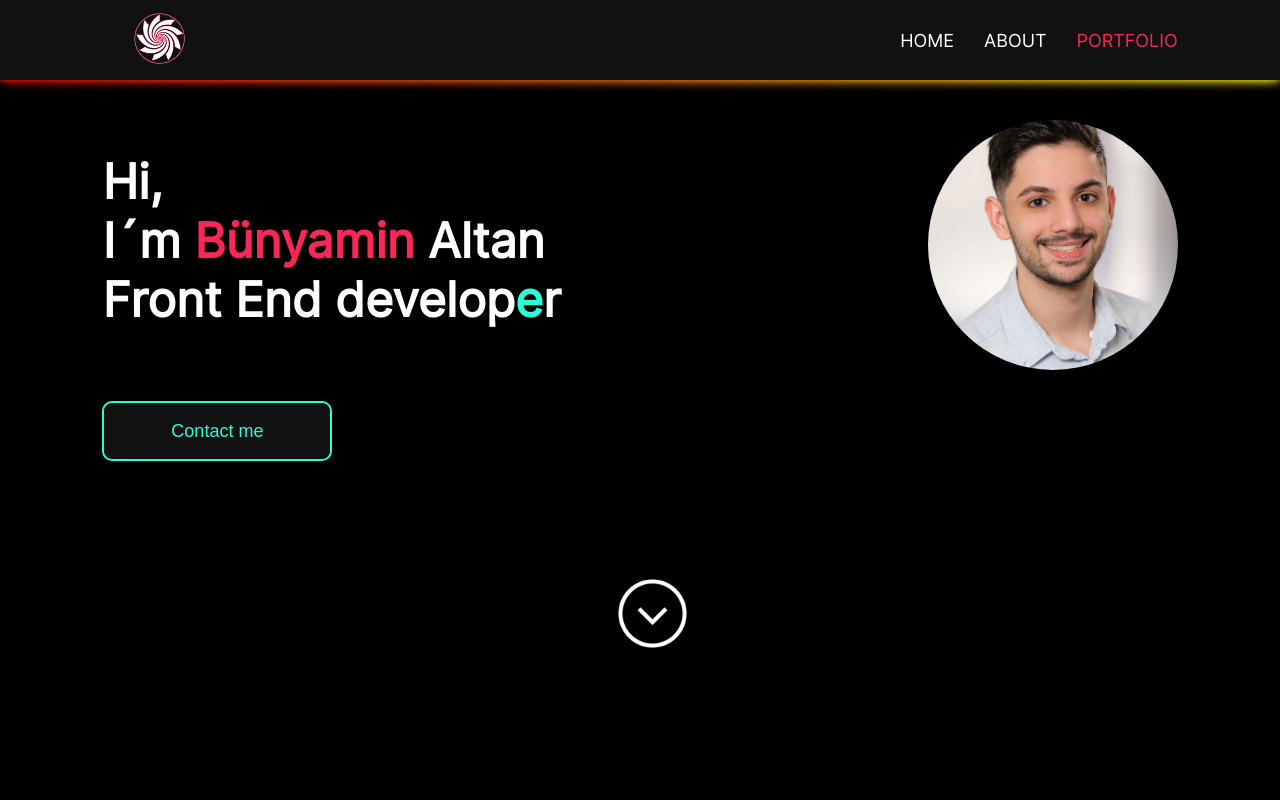
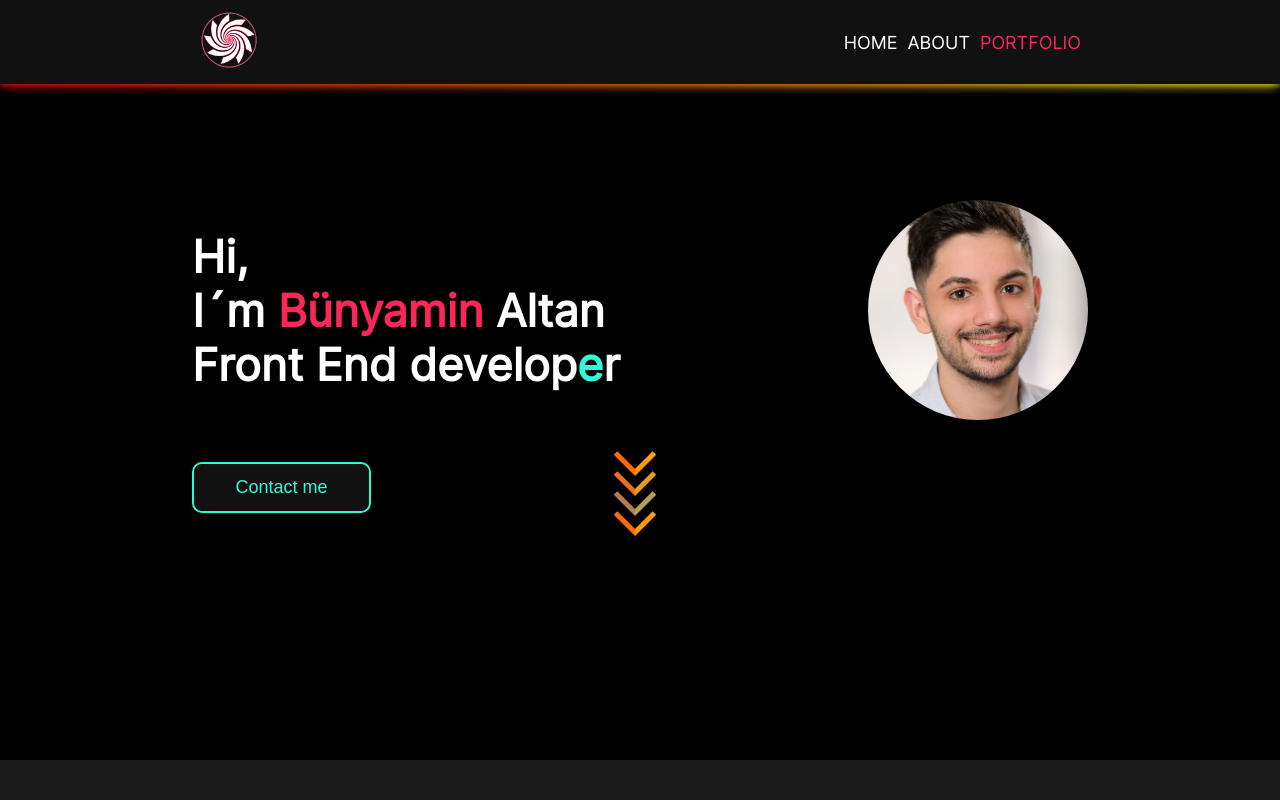
Before and after one commit to atnbn/my-Portfolio, an Angular app: page / in a window 1280 px wide. Shown: the top 800 px of the page. Built offline with nearby package versions, Linux system fonts and the light colour scheme.

Commit message:
better responisv layout

```diff
--- a/src/app/greeting/greeting.component.html
+++ b/src/app/greeting/greeting.component.html
@@ -1,8 +1,8 @@
 <div id="greeting" class="block">
+    <div class="margin">
     <div class="container1" >
 
-        <div class="greeting"  data-aos="fade-up"
-        data-aos-duration="1500" >
+        <div class="greeting">
             <h1 class="title-con">Hi,<br> I´m <span>Bünyamin</span> Altan<br>
                 Front End develop<span class="title-e">e</span>r</h1>
             <div class="button-div"><a href="#contactme">
@@ -13,21 +13,15 @@
 
         </div>
 
-        <div class="picture" data-aos="fade-up"
-        data-aos-duration="1500" >
-            <img src="assets/img/pic.jpg">
-    </div>
-</div>
+        <div class="picture">
+            <img src="assets/img/greeting/portfolio-bild.jpg">
+    </div></div>
     <div class="spacing">
 
-        <div class="down-arrow" data-aos="fade-up"
-        data-aos-duration="1500">
-            <a href="#myskills">
-                <img class="arrow-img" src="assets/img/arrow-down.png">
-            </a>
-        </div>
-    </div>
-
+      <div class="arrow">
+        <span></span><span></span><span></span><span></span>
+      </div>
+    </div></div>
 </div>
 <app-myskills></app-myskills>
 <app-projects></app-projects>
--- a/src/app/greeting/greeting.component.scss
+++ b/src/app/greeting/greeting.component.scss
@@ -1,25 +1,24 @@
 
 .block{
-    height: 100vh;
-    position: relative;
+    margin-top: 30px;
+    height: calc(80vh - 80px);
 }
-
+.margin{
+    margin-left: 15%;
+    margin-right: 15%;
+}
 .spacing{
     display: flex;
     justify-content: center;
     align-items: center;
-    margin-top: 300px;
-    margin-right: 83px;
 
 }
 .container1 {
-    margin-top: 67px;
+    margin-top: 200px;
     display: flex;
     justify-content: space-between;
-    margin-inline-start: 20%;
-    margin-inline-end: 20%;
-    margin-top: 300px;
     overflow: hidden;
+
 
     h1 {
 
@@ -36,15 +35,16 @@
 
     img {
     width: 300px;
-    border-radius: 160px;
     height: 300px;
     object-fit: cover;
+    border-radius: 50%;
     }
 
     button {
+
+   width: 14vw;
+   height: 4vw;
         margin-top: 40px;
-        width: 285px;
-        height: 80px;
         font-size: 18px;
         color: #2dfcd8;
         border: 2px solid #2dfcd8;
@@ -59,30 +59,7 @@
     }
 }
 .title-con{
-    font-size: 64px;
-}
-
-.arrow-img {
-    width: 75px;
-    &:hover {
-        cursor: pointer;
-        opacity: 0.8;
-    }
-}
-.arrow {
-    display: flex;
-    justify-content: center;
-    align-items: center;
-    margin-top: 60px;
-
-    .arrow-img {
-        width: 75px;
-    }
-
-    &:hover {
-        cursor: pointer;
-        opacity: 0.8;
-    }
+    font-size: 3.5vw;
 }
 
 
@@ -90,8 +67,7 @@
 // Here starts the animation
 
 .glow-on-hover {
-    width: 220px;
-    height: 50px;
+
     border: none;
     outline: none;
     color: #fff;
@@ -150,62 +126,65 @@
 }
 
 // Arrow Animation // Arrow Animationv // Arrow Animation // Arrow Animationv// Arrow Animation // Arrow Animation // Arrow Animation
+
+
+
 .arrow {
-    display: flex;
-    justify-content: center;
-    align-items: center;
-    margin-top: 60px;
 
-    .arrow-img {
-        width: 75px;
+    transform: translate(-50%, -50%);
+}
+
+.arrow span {
+    display: block;
+    width: 25px;
+    height: 25px;
+    border-bottom: 5px solid #06A8FF;
+    border-right: 5px solid #06A8FF;
+    transform: rotate(45deg);
+    margin: -10px;
+    animation: scroll1 2s infinite;
+}
+
+.arrow span:nth-child(2) {
+    animation-delay: -.2s;
+}
+
+.arrow span:nth-child(3) {
+    animation-delay: -.4s;
+}
+
+@keyframes scroll1 {
+    0% {
+        opacity: 1;
+        transform: rotate(45deg) translate(-20px, -20px);
+        border-bottom: 5px solid #ff6a06;
+        border-right: 5px solid #ff9b06;
     }
-
-    &:hover {
-        cursor: pointer;
-        opacity: 0.8;
+    50% {
+        opacity: 1;
+        transform: rotate(45deg) translate(-20px, -20px);
+    }
+    100% {
+        opacity: 1;
+        transform: rotate(45deg) translate(-20px, -20px);
     }
 }
 
 
-.down-arrow {
-    bottom: 0;
-    width: 0;
-    height: 30px;
-
-    display: flex;
-}
-
-  .down-arrow:after {
-    content: " ";
-    top: 12px;
-    left: -10px;
-    width: 16px;
-    height: 16px;
-
-    transform: rotateZ(45deg);
-  }
-  @keyframes jumpInfinite {
-    0% {
-      margin-top: 0;
-    }
-    50% {
-      margin-top: 20px;
-    }
-    100% {
-      margin-top: 0;
-    }
-  }
-
-
-
-  .down-arrow {
-    // rest of the styles from above
-    animation: jumpInfinite 1.5s infinite;
-  }
 
 
 
 // Here ends the animation
+
+
+@media (max-width:1500px){
+
+    .container1{
+    img{
+        width: 220px;
+        height: 220px;
+    }}
+}
 
 
 
@@ -217,114 +196,111 @@
 
 
 
+// @media (max-width:1920px){
+//     .container1{
+//         margin-inline-start: 15%;
+//         margin-inline-end: 15%;
+//     }
+
+// }
 
 
 
-@media (max-width:1920px){
-    .container1{
-        margin-inline-start: 15%;
-        margin-inline-end: 15%;
-    }
+// @media (max-width:1688px){
+//     .container1{
+//         margin-inline-start: 12%;
+//         margin-inline-end: 12%;
+//     }
 
-}
+// }
+
+// @media (max-width:1588px){
+//     .container1{
+//         margin-inline-start: 10%;
+//         margin-inline-end: 10%;
+//     }
+
+// }
 
 
+// @media (max-width:1380px){
+//     .container1{
+//         margin-inline-start: 8%;
+//         margin-inline-end: 8%;
 
-@media (max-width:1688px){
-    .container1{
-        margin-inline-start: 12%;
-        margin-inline-end: 12%;
-    }
+//         img{
+//             width: 250px;
+//             height: 250px;
+//         }
+//         button{
+//             width: 230px;
+//             height: 60px;
+//         }
+//         .arrow-img{
+//             width: 60px;
+//         }
+//     }
 
-}
-
-@media (max-width:1588px){
-    .container1{
-        margin-inline-start: 10%;
-        margin-inline-end: 10%;
-    }
-
-}
+//     .title-con{
+//         font-size: 48px;
+//     }
+// }
 
 
-@media (max-width:1380px){
-    .container1{
-        margin-inline-start: 8%;
-        margin-inline-end: 8%;
+// @media (max-width: 1050px){
 
-        img{
-            width: 250px;
-            height: 250px;
-        }
-        button{
-            width: 230px;
-            height: 60px;
-        }
-        .arrow-img{
-            width: 60px;
-        }
-    }
+//     .title-con{
+//         font-size: 42px;
+//     }
 
-    .title-con{
-        font-size: 48px;
-    }
-}
+//     .container1{
+//         img{
+//             width: 200px;
+//             height: 200px;
+//         }
+//     }
+// }
 
 
-@media (max-width: 1050px){
+// @media (max-height: 1100px){
 
-    .title-con{
-        font-size: 42px;
-    }
+// .container1{
+//     margin-top: 150px;
+// }
 
-    .container1{
-        img{
-            width: 200px;
-            height: 200px;
-        }
-    }
-}
+//  .spacing{
+//     margin-top: 100px;
+//     margin-right: 50px;
+//  }
+// }
+
+// @media (max-height: 960px){
+
+//     .container1{
+//         margin-top: 120px;
+//     }
+
+//      .spacing{
+//         margin-top: 50px;
+//         margin-right: 50px;
+//      }
+//     }
 
 
-@media (max-height: 1100px){
-
-.container1{
-    margin-top: 150px;
-}
-
- .spacing{
-    margin-top: 100px;
-    margin-right: 50px;
- }
-}
-
-@media (max-height: 960px){
-
-    .container1{
-        margin-top: 120px;
-    }
-
-     .spacing{
-        margin-top: 50px;
-        margin-right: 50px;
-     }
-    }
+// @media (max-height: 1100px){
+//     .spacing{
+//        margin-top: 100px;
+//        margin-right: 50px;
+//     }
+//    }
 
 
-@media (max-height: 1100px){
-    .spacing{
-       margin-top: 100px;
-       margin-right: 50px;
-    }
-   }
+@media (max-width: 1000px) {
+    .block{
+        background-color: #1a1a1a;
 
-
-@media (max-width: 900px) {
-    .block{
-        height: 85vh;
     }
     .container1 {
-        background-color: #1a1a1a;
         margin-top: 5px;
         flex-direction: column-reverse;
         display: flex;
@@ -340,15 +316,17 @@
         }
         .title-con{
             margin-top: 50px;
-            font-size: 48px ;
         }
         .button-div {
             display: flex;
             justify-content: center;
             margin-top: 50px;
             button{
-                margin: 0;
-            }
+
+                width: 200px;
+                height: 80px;
+
+                        }
         }
     }
     .arrow{
@@ -373,27 +351,31 @@
 
 @media (max-width: 551px){
 
-
-.block{
-    height: 111vh;
-}
-}
-
-@media(max-height: 680px){
-    .spacing{
-        margin-top: 50px;
+    .title-con{
+        font-size: 30px;
     }
 }
 
-@media(max-width: 420px){
+// .block{
+//     height: 111vh;
+// }
+// }
 
-    .block{
-        height: 80vh;
-    }
-        .container1{
+// @media(max-height: 680px){
+//     .spacing{
+//         margin-top: 50px;
+//     }
+// }
+
+// @media(max-width: 420px){
+
+//     .block{
+//         height: 80vh;
+//     }
+//         .container1{
 
 
-    .title-con{
-        font-size: 30px;
-    }
-} }
+//     .title-con{
+//         font-size: 30px;
+//     }
+// } }
--- a/src/app/header/header.component.html
+++ b/src/app/header/header.component.html
@@ -21,7 +21,7 @@
  <!-- Header Fullscreen -->
     <div class="links">
         <a class="fullscreen-link glow-on-hover" href="">HOME</a>
-        <a class="fullscreen-link glow-on-hover" href="#about">ABOUT</a>
+        <a class="fullscreen-link middle glow-on-hover" href="#about">ABOUT</a>
         <a class="fullscreen-link glow-on-hover" href="#projects">PORTFOLIO</a>
     </div>
 </div>
--- a/src/app/header/header.component.scss
+++ b/src/app/header/header.component.scss
@@ -1,40 +1,32 @@
 header {
-    height: 80px;
+    padding: 10px;
     z-index: 1;
     box-shadow: 0 2px 3px rgba(255, 255, 255, 0.116);
     top: 0;
     right: 0;
     left: 0;
     background-color: #000;
-    width: 100vw;    background-color: #000;
+    background-color: #000;
     position: fixed;
     z-index: 2;
 
 
 
-    .header-logo {
-        color: white;
-        text-decoration: none;
-        margin-left: 32px;
-        font-weight: 500;
-        color: white;
-        text-decoration: none;
-        margin-left: 32px;
-        font-weight: 500;
-    }
+
 
     .dropdown {
         display: none;
+    }
+    .middle{
+        margin-left:10px;
+        margin-right: 10px;
     }
     a {
         color: white;
         text-decoration: none;
         font-size: 18px;
-        margin-left: 30px;
 
         .fullscreen-link {
-            margin-left: 54px; width: 220px;
-            height: 50px;
             border: none;
             outline: none;
             color: #fff;
@@ -44,6 +36,8 @@ header {
             z-index: 0;
             border-radius: 10px;
         }
+
+
         &:hover {
             color: #fa2759;
         }
@@ -58,7 +52,8 @@ header {
 }
 
 img {
-    height: 55px;
+    min-height: 30px;
+    max-height: 60px;
     cursor: pointer;
 }
 
@@ -69,10 +64,11 @@ img {
 .margin {
     display: flex;
     align-items: center;
-    height: 100%;
     justify-content: space-between;
-    margin-inline-start: 20%;
-    margin-inline-end: 20%;
+    margin-left: 15%;
+    margin-right: 15%;
+    // margin-inline-start: 20%;
+    // margin-inline-end: 20%;
 }
 
 
@@ -139,34 +135,34 @@ img {
 
 
 
-@media (max-width: 1920px) {
-    .margin {
-        margin-inline-start: 15%;
-        margin-inline-end: 15%;
-    }
-}
+// @media (max-width: 1920px) {
+//     .margin {
+//         margin-inline-start: 15%;
+//         margin-inline-end: 15%;
+//     }
+// }
 
-@media (max-width: 1688px) {
-    .margin {
-        margin-inline-start: 12%;
-        margin-inline-end: 12%;
-    }
-}
-@media (max-width: 1588px) {
-    .margin {
-        margin-inline-start: 10%;
-        margin-inline-end: 10%;
-    }
-}
+// @media (max-width: 1688px) {
+//     .margin {
+//         margin-inline-start: 12%;
+//         margin-inline-end: 12%;
+//     }
+// }
+// @media (max-width: 1588px) {
+//     .margin {
+//         margin-inline-start: 10%;
+//         margin-inline-end: 10%;
+//     }
+// }
 
-@media (max-width: 1380px) {
-    .margin {
-        margin-inline-start: 8%;
-        margin-inline-end: 8%;
-    }
-}
+// @media (max-width: 1380px) {
+//     .margin {
+//         margin-inline-start: 8%;
+//         margin-inline-end: 8%;
+//     }
+// }
 
-@media (max-width: 764px) {
+@media (max-width: 910px) {
     .margin {
         .dropdown {
             height: 30px;
```
